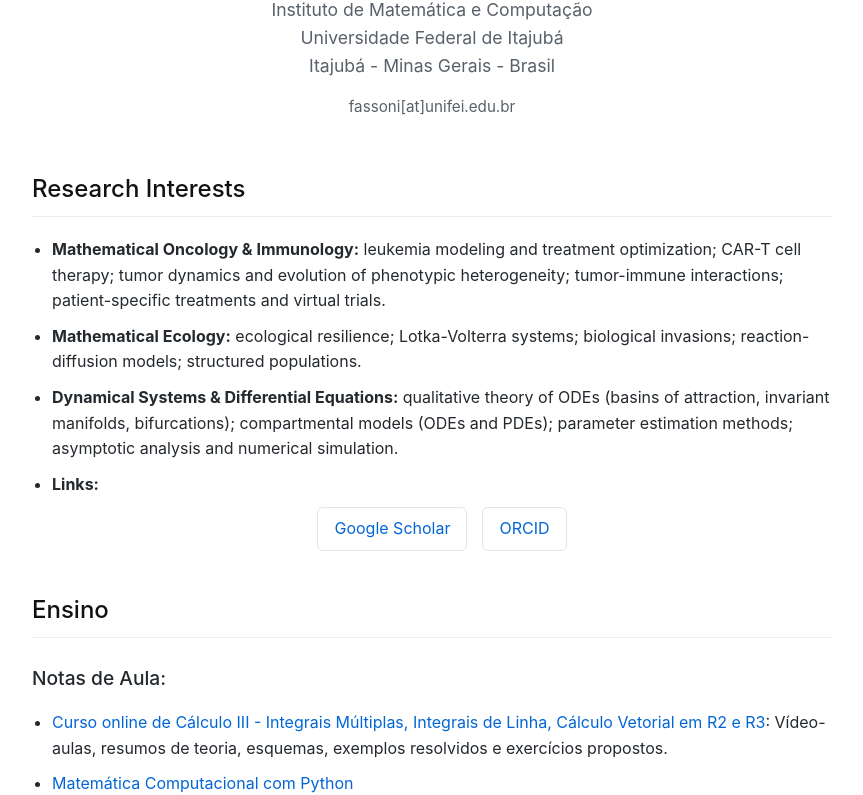
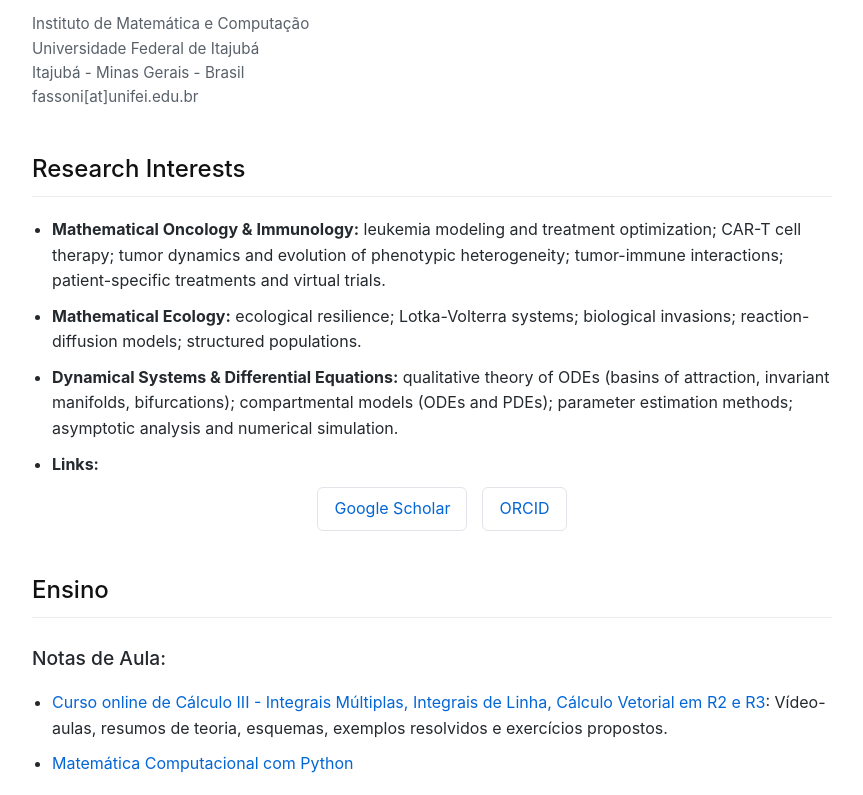
Before and after one commit to arturfassoni/arturfassoni.github.io, a plain HTML site: page index.html in a window 1280 px wide. Shown: the part 160-955 px from the top of the page, without its empty margins (208-1071 px from the left). Drawn offline with Linux system fonts and the light colour scheme.

Commit message:
Refactor header into section with contact info

```diff
--- a/index.html
+++ b/index.html
@@ -88,11 +88,10 @@
 </head>
 <body>
 
-    <header>
+    <section>
         <h1>Prof. Artur Fassoni</h1>
-        <p class="subtitle">Instituto de Matemática e Computação <br> Universidade Federal de Itajubá <br> Itajubá - Minas Gerais - Brasil</p>
-        <p class="contact">fassoni[at]unifei.edu.br</p>
-    </header>
+        <p class="contact">Instituto de Matemática e Computação <br> Universidade Federal de Itajubá <br> Itajubá - Minas Gerais - Brasil <br> fassoni[at]unifei.edu.br </p>
+    </section>
 
     <section>
         <h2>Research Interests</h2>
```
